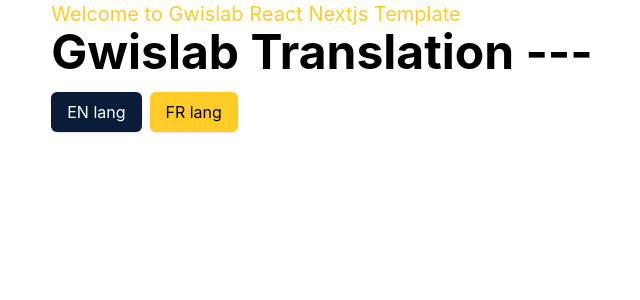
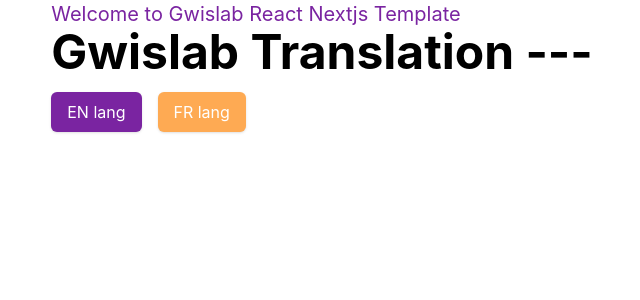
Before and after one commit to gwislab/gwislab-nextjs-template, a Next.js app: page / in a window 1280 px wide. Shown: the top 300 px of the page, without its empty margins (318-958 px from the left). Built offline with nearby package versions, Linux system fonts and the light colour scheme.

Commit message:
added colors and added button component

```diff
--- /dev/null
+++ b/src/components/button/index.tsx
@@ -0,0 +1,32 @@
+import React from "react";
+
+import { Colors } from "configs";
+
+import { IButtonProps } from "./interface";
+
+const Button = ({
+  text,
+  bgColor = "secondary",
+  textColor = "white",
+  margin = "m-0",
+  style = {},
+  className,
+  onClick,
+}: IButtonProps) => {
+  return (
+    <button
+      style={{
+        backgroundColor: Colors[bgColor],
+        color: Colors[textColor],
+        margin,
+        ...style,
+      }}
+      className={`rounded-md shadow px-4 py-2 ${className}`}
+      onClick={onClick}
+    >
+      {text}
+    </button>
+  );
+};
+
+export default Button;
--- /dev/null
+++ b/src/components/button/interface.tsx
@@ -0,0 +1,11 @@
+import { IColor } from "configs";
+
+export interface IButtonProps {
+  text: string;
+  bgColor?: IColor;
+  textColor?: IColor;
+  margin?: string;
+  className?: string;
+  style?: React.CSSProperties | undefined;
+  onClick?: (arg?: any) => any;
+}
--- a/src/components/index.tsx
+++ b/src/components/index.tsx
@@ -0,0 +1 @@
+export { default as Button } from "./button";
--- /dev/null
+++ b/src/configs/colors.tsx
@@ -0,0 +1,13 @@
+import { IColor } from "./interface";
+
+const Colors: Record<IColor, string> = {
+  red: "#DE212B",
+  black: "#000000",
+  white: "#ffffff",
+  normal: "#FCFCFD",
+  primary: "#FEAA53",
+  secondary: "#7A24A1",
+  transparent: "transparent",
+};
+
+export default Colors;
--- a/src/configs/index.tsx
+++ b/src/configs/index.tsx
@@ -1,3 +1,4 @@
 export * from "./interface";
 export * from "./constants";
 export * from "./env";
+export { default as Colors } from "./colors";
--- a/src/configs/interface.tsx
+++ b/src/configs/interface.tsx
@@ -4,3 +4,13 @@ export type IAppLanguage = "en" | "fr";
 export interface IPageArgs {
   t: (key: ITranslationKeys) => string;
 }
+
+export type IColor =
+  | "primary"
+  | "secondary"
+  | "red"
+  | "white"
+  | "black"
+  | "normal"
+  | "transparent"
+;
--- a/src/screens/home/index.tsx
+++ b/src/screens/home/index.tsx
@@ -1,6 +1,7 @@
 import React from "react";
 
 import { ITranslationKeys } from "assets";
+import { Button } from "components";
 import { useAppDispatch } from "hooks";
 import Head from "next/head";
 import { changeLanguage } from "redux";
@@ -20,22 +21,18 @@ const HomeScreen = ({ t }: IHomeScreenArgs) => {
       </Head>
       <div className=" w-fit flex-col align-center m-auto mb-4">
         <h3 className="text-secondary text-xl">{t("welcome")}</h3>
-        <h1 className="text text-5xl font-bold">{`${t(
-          "reduxLanguage"
-        )}`}</h1>
+        <h1 className="text text-5xl font-bold">{`${t("reduxLanguage")}`}</h1>
         <div className="flex align-center pt-4">
-          <button
-            className="text-white rounded-md shadow bg-primary px-4 py-2 mr-2"
+          <Button
+            text={"EN lang"}
             onClick={() => dispatch(changeLanguage("en"))}
-          >
-            EN lang
-          </button>
-          <button
-            className="rounded-md shadow bg-secondary px-4 py-2"
+            className="mr-4"
+          />
+          <Button
+            text={"FR lang"}
+            bgColor="primary"
             onClick={() => dispatch(changeLanguage("fr"))}
-          >
-            FR lang
-          </button>
+          />
         </div>
       </div>
     </div>
--- a/tailwind.config.js
+++ b/tailwind.config.js
@@ -7,17 +7,13 @@ module.exports = {
   theme: {
     extend: {
       colors: {
-        "primary": "#091D38",
-        "placeholder": "#031F4690",
-        "nav": "#021023",
-        "secondary": "#FFCB27",
-        "scrollBar": "#69788D",
-        "facebook": "#039BE6",
-        "instagram": "#FB0D4B",
-        "twitter": "#0288D1",
-        "linkedin": "#0288D1",
-        "whatsapp": "#40C351",
-        "behance": "#000000",
+        red: "#DE212B",
+        black: "#000000",
+        white: "#ffffff",
+        normal: "#FCFCFD",
+        primary: "#FEAA53",
+        secondary: "#7A24A1",
+        transparent: "transparent",
       },
       fontFamily: {
         "title": ["Risque", "cursive"],
```
Also changed, not shown: src/components/hello/hello.tsx (deleted).
